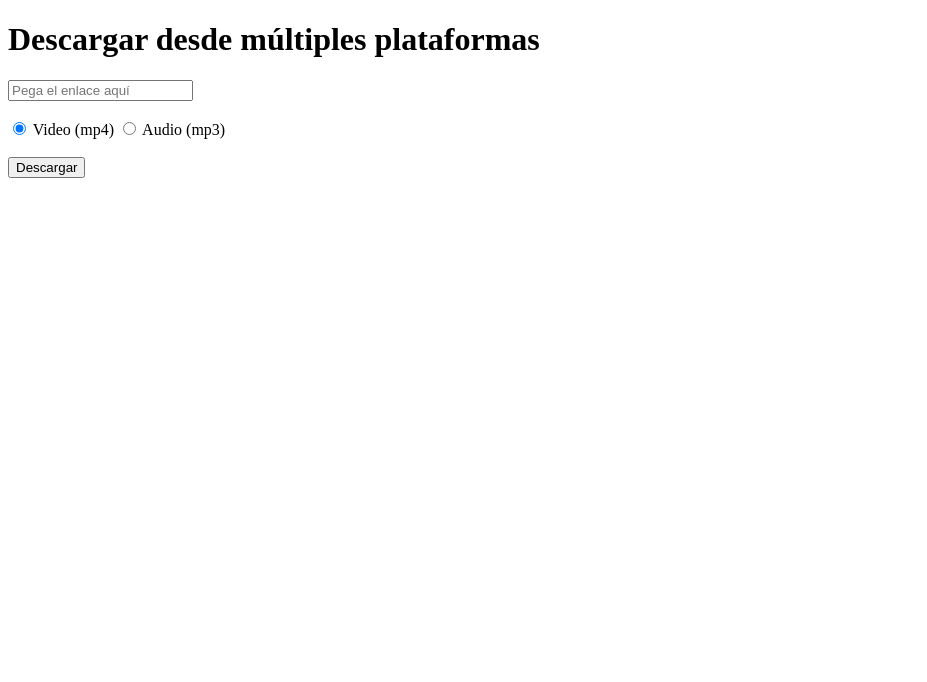
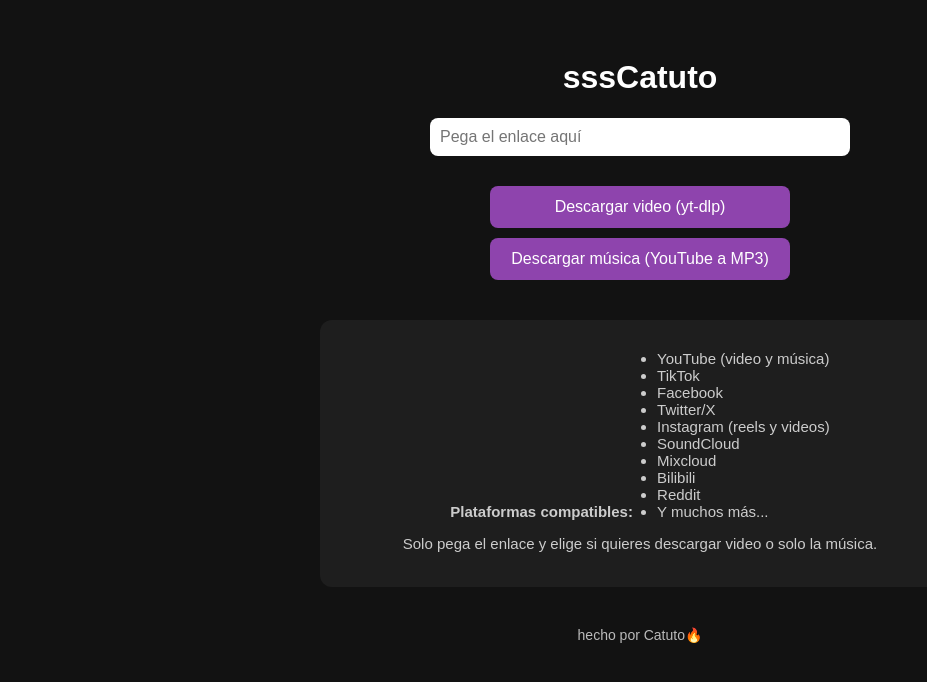
Before and after one commit to iCatuto/sssCatu, a Flask app: page / in a window 1280 px wide. Shown: the top 682 px of the page, without its empty margins (0-927 px from the left). Run offline with Flask 2, Linux system fonts and the light colour scheme.

Commit message:
Update index.html

```diff
--- a/templates/index.html
+++ b/templates/index.html
@@ -2,40 +2,124 @@
 <html lang="es">
 <head>
   <meta charset="UTF-8">
-  <title>Descargador Universal</title>
+  <title>sssCatuto</title>
+  <style>
+    body {
+      background-color: #121212;
+      color: white;
+      font-family: Arial, sans-serif;
+      text-align: center;
+      padding-top: 30px;
+    }
+    input[type="text"] {
+      padding: 10px;
+      width: 80%;
+      max-width: 400px;
+      border-radius: 8px;
+      border: none;
+      margin-bottom: 20px;
+      font-size: 16px;
+    }
+    button {
+      display: block;
+      margin: 10px auto;
+      padding: 12px 20px;
+      font-size: 16px;
+      border: none;
+      border-radius: 8px;
+      color: white;
+      background-color: #8e44ad;
+      cursor: pointer;
+      width: 80%;
+      max-width: 300px;
+    }
+    button:hover {
+      background-color: #732d91;
+    }
+    .footer {
+      margin-top: 40px;
+      font-size: 14px;
+      color: #bbb;
+    }
+    .info {
+      background-color: #1e1e1e;
+      border-radius: 12px;
+      padding: 20px;
+      margin: 40px auto 20px;
+      max-width: 600px;
+      color: #ccc;
+      font-size: 15px;
+    }
+    ul {
+      text-align: left;
+      display: inline-block;
+      margin: 10px 0 0;
+      padding-left: 20px;
+    }
+  </style>
 </head>
 <body>
-  <h1>Descargar desde múltiples plataformas</h1>
+  <h1>sssCatuto</h1>
+
   <form id="formulario" method="POST">
-    <input type="text" name="url" placeholder="Pega el enlace aquí" required><br><br>
-    <label>
-      <input type="radio" name="formato" value="video" checked> Video (mp4)
-    </label>
-    <label>
-      <input type="radio" name="formato" value="audio"> Audio (mp3)
-    </label><br><br>
-    <button type="submit">Descargar</button>
+    <input type="text" name="url" placeholder="Pega el enlace aquí" required><br>
+    <button type="submit" name="formato" value="video">Descargar video (yt-dlp)</button>
+    <button type="submit" name="formato" value="audio">Descargar música (YouTube a MP3)</button>
   </form>
 
+  <p id="error" style="color:red;"></p>
+
+  <div class="info">
+    <strong>Plataformas compatibles:</strong>
+    <ul>
+      <li>YouTube (video y música)</li>
+      <li>TikTok</li>
+      <li>Facebook</li>
+      <li>Twitter/X</li>
+      <li>Instagram (reels y videos)</li>
+      <li>SoundCloud</li>
+      <li>Mixcloud</li>
+      <li>Bilibili</li>
+      <li>Reddit</li>
+      <li>Y muchos más...</li>
+    </ul>
+    <p>Solo pega el enlace y elige si quieres descargar video o solo la música.</p>
+  </div>
+
+  <div class="footer">hecho por Catuto🔥</div>
+
   <script>
-    document.getElementById("formulario").addEventListener("submit", async function (e) {
+    document.querySelectorAll("button").forEach(btn => {
+      btn.addEventListener("click", async function (e) {
         e.preventDefault();
-      const form = new FormData(this);
-      const response = await fetch('/descarga', {
+        const url = document.querySelector('input[name="url"]').value;
+        const formato = this.value;
+
+        const form = new FormData();
+        form.append('url', url);
+        form.append('formato', formato);
+
+        try {
+          const res = await fetch('/descarga', {
             method: 'POST',
             body: form
           });
 
-      if (response.ok) {
-        const blob = await response.blob();
+          if (!res.ok) {
+            const err = await res.json();
+            document.getElementById("error").textContent = "Error: " + err.error;
+            return;
+          }
+
+          const blob = await res.blob();
           const link = document.createElement('a');
           link.href = URL.createObjectURL(blob);
           link.download = "archivo";
           link.click();
-      } else {
-        const error = await response.json();
-        alert("Error: " + error.error);
+        } catch (err) {
+          document.getElementById("error").textContent = "Error de red o conexión";
         }
+      });
     });
   </script>
 </body>
```
Lines whose indentation alone changed are shown as unchanged.
